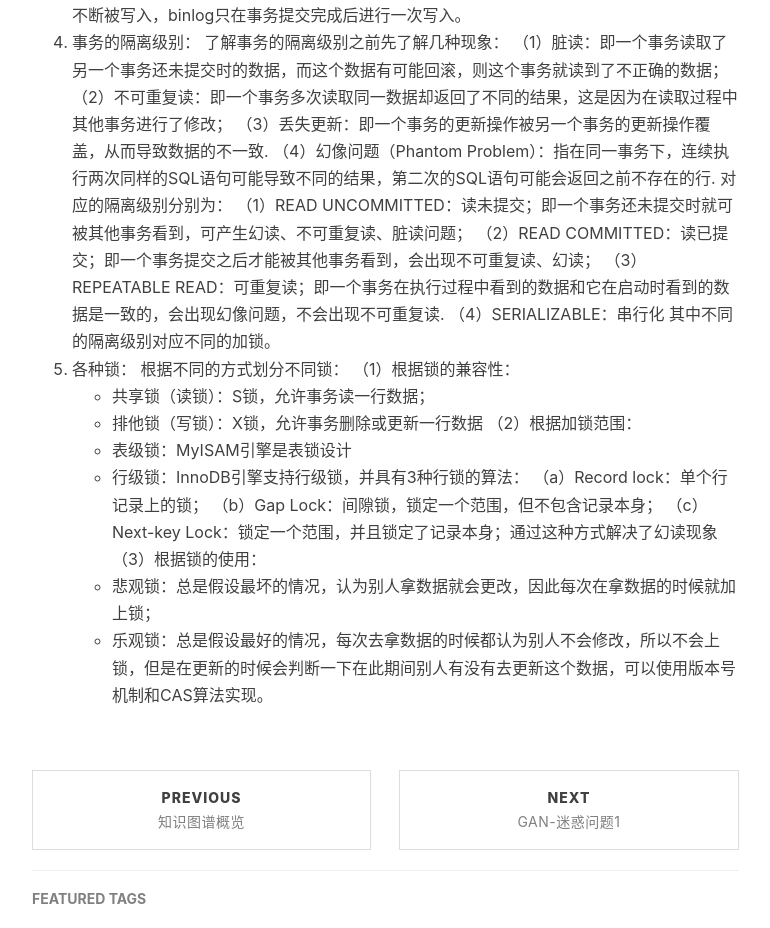
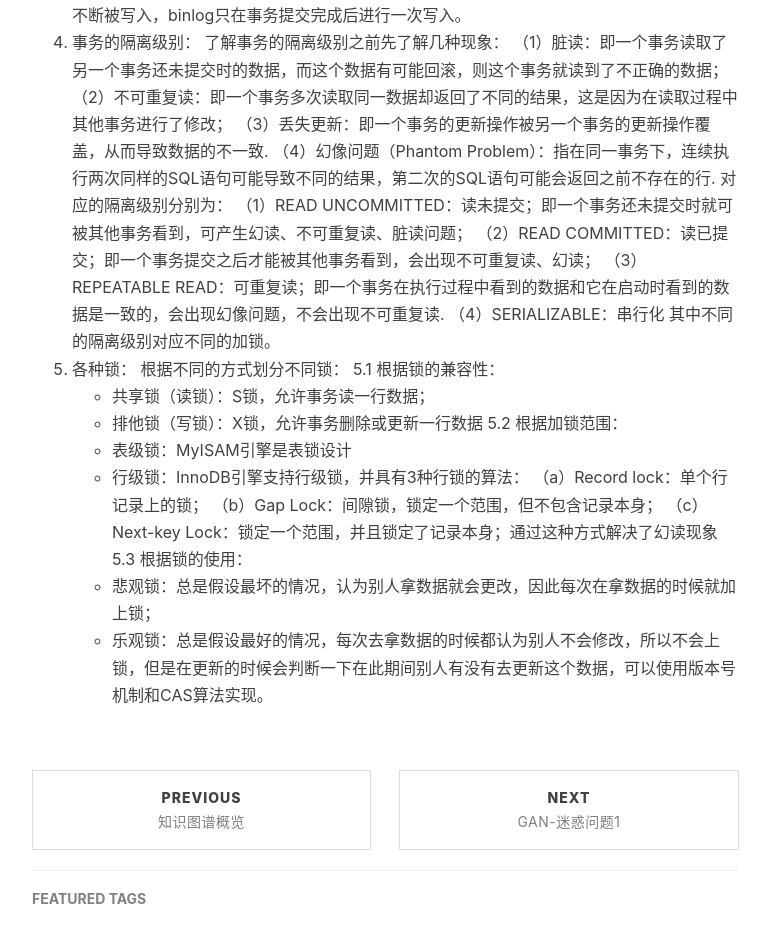
Before and after one commit to hibiscusJM/hibiscusJM.github.io, a Jekyll site: the page built from _posts/2019-06-08-Mysql事务.md, in a window 1280 px wide. Shown: the part 853-1781 px from the top of the page, without its empty margins (233-1003 px from the left). Built offline with Jekyll 4.4.1, drawn with Linux system fonts in a browser that asks for light colours; nearby versions of some CDN libraries; our own code applies the rules of GitHub Pages for plain Markdown files; comment, search, counter and statistics services are not loaded.

Commit message:
修改文件: _posts/2019-06-08-Mysql事务.md

```diff
--- a/_posts/2019-06-08-Mysql事务.md
+++ b/_posts/2019-06-08-Mysql事务.md
@@ -36,15 +36,15 @@ grammar_cjkRuby: true
    其中不同的隔离级别对应不同的加锁。
 5. 各种锁：
      根据不同的方式划分不同锁：
-	 （1）根据锁的兼容性：
+5.1 根据锁的兼容性：
  - 共享锁（读锁）：S锁，允许事务读一行数据；
  - 排他锁（写锁）：X锁，允许事务删除或更新一行数据
-   （2）根据加锁范围：
+5.2 根据加锁范围：
  -    表级锁：MyISAM引擎是表锁设计
  -    行级锁：InnoDB引擎支持行级锁，并具有3种行锁的算法：
 	   （a）Record lock：单个行记录上的锁；
 	   （b）Gap Lock：间隙锁，锁定一个范围，但不包含记录本身；
 	   （c）Next-key Lock：锁定一个范围，并且锁定了记录本身；通过这种方式解决了幻读现象
-	   （3）根据锁的使用：
+5.3 根据锁的使用：
  -   悲观锁：总是假设最坏的情况，认为别人拿数据就会更改，因此每次在拿数据的时候就加上锁；
  - 	乐观锁：总是假设最好的情况，每次去拿数据的时候都认为别人不会修改，所以不会上锁，但是在更新的时候会判断一下在此期间别人有没有去更新这个数据，可以使用版本号机制和CAS算法实现。
```
